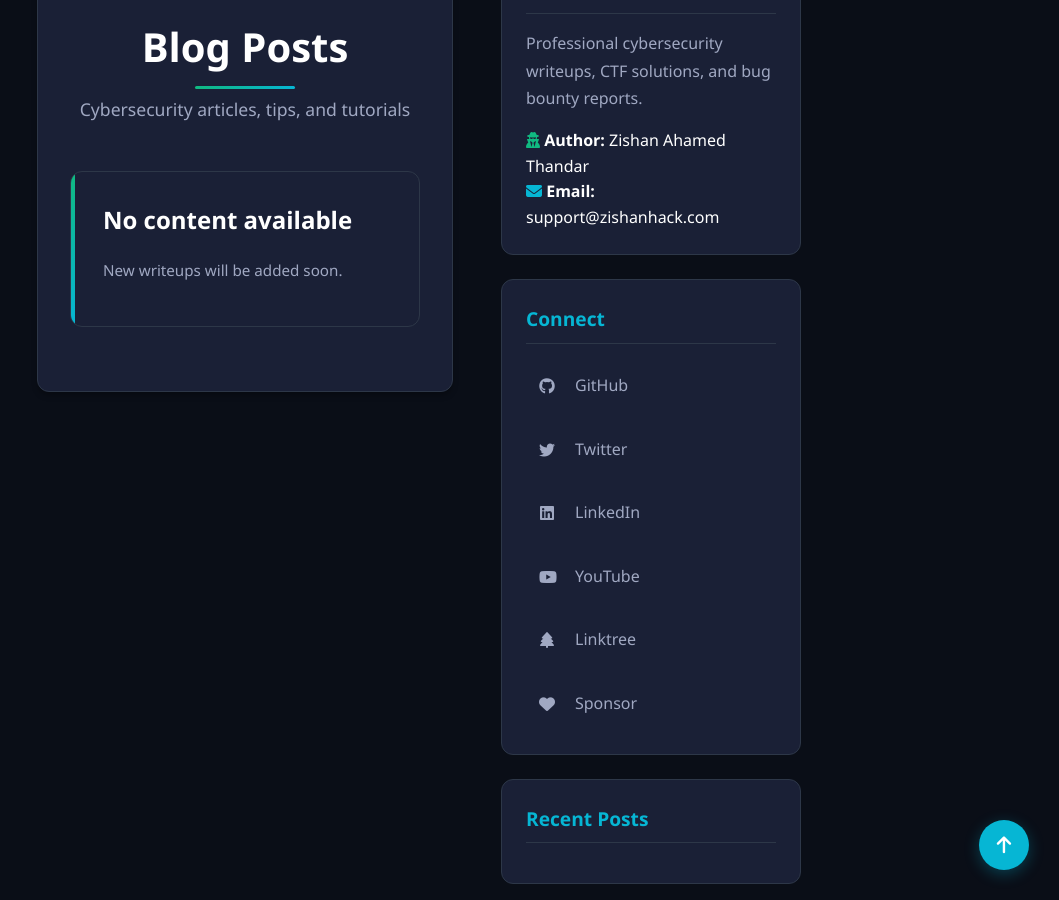
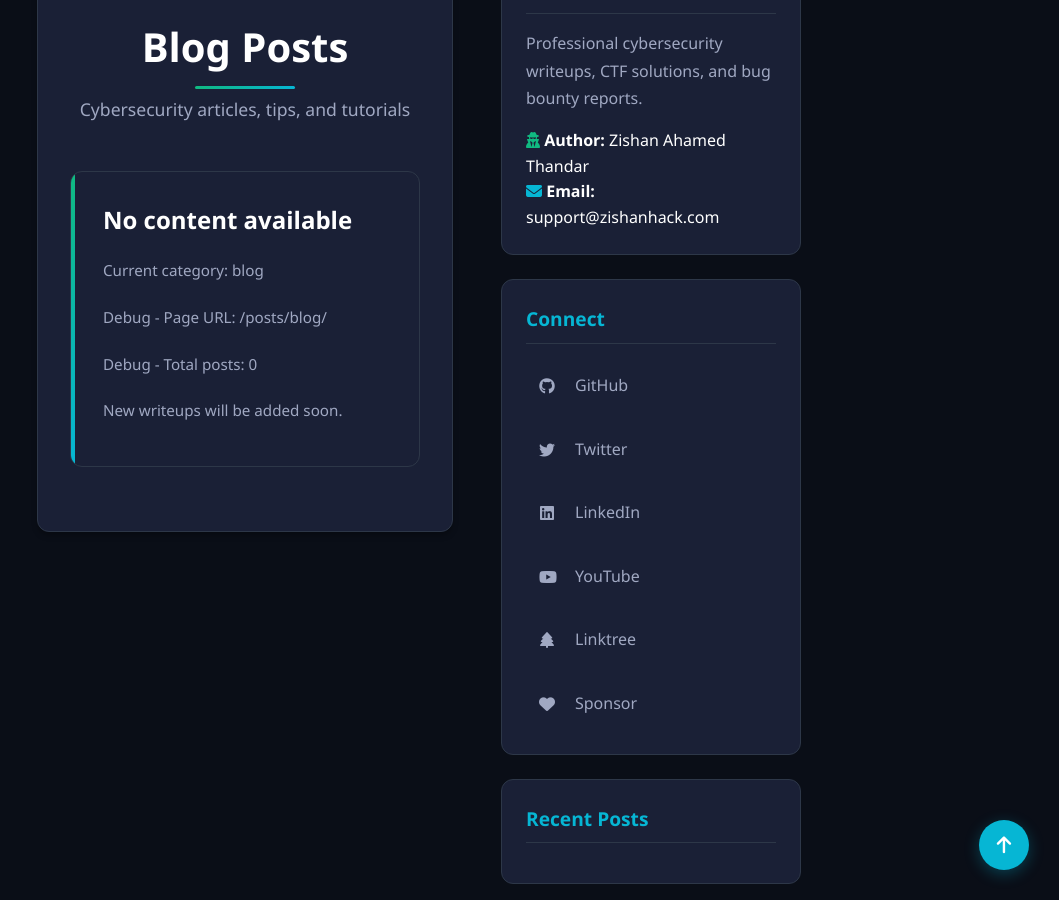
Before and after one commit to ZishanAdThandar/WriteUps, a Jekyll site: the page built from posts/blog/index.md, in a window 1280 px wide and 900 px high, scrolled down 331 px. Shown: the whole window, without its empty margins (221-1280 px from the left). Built offline with Jekyll 4.4.1, drawn with Linux system fonts in a browser that asks for light colours.

Commit message:
modified:   _layouts/list.html

```diff
--- a/_layouts/list.html
+++ b/_layouts/list.html
@@ -11,13 +11,16 @@
   </header>
 
   <div class="list-grid">
-    {% comment %} Filter posts by current category directory {% endcomment %}
-    {% assign current_category = page.dir | remove: '/' | remove: 'posts/' %}
+    {% comment %} Debug: Get current category from page URL {% endcomment %}
+    {% assign current_path = page.url %}
+    {% assign category_parts = current_path | split: '/' %}
+    {% assign current_category = category_parts[2] %}
 
-    {% assign items = site.posts | where_exp: "post", "post.path contains current_category" %}
+    {% comment %} Filter posts by path and exclude imaginaryctf {% endcomment %}
+    {% assign filtered_posts = site.posts | where_exp: "post", "post.path contains current_category and post.path != page.path" %}
 
-    {% if items.size > 0 %}
-      {% assign sorted_items = items | sort: "date" | reverse %}
+    {% if filtered_posts.size > 0 %}
+      {% assign sorted_items = filtered_posts | sort: "date" | reverse %}
 
       {% for post in sorted_items %}
         {% unless post.path contains 'imaginaryctf' %}
@@ -53,6 +56,9 @@
     {% else %}
       <article class="list-item empty">
         <h2>No content available</h2>
+        <p>Current category: {{ current_category }}</p>
+        <p>Debug - Page URL: {{ page.url }}</p>
+        <p>Debug - Total posts: {{ site.posts.size }}</p>
         <p>New writeups will be added soon.</p>
       </article>
     {% endif %}
```
